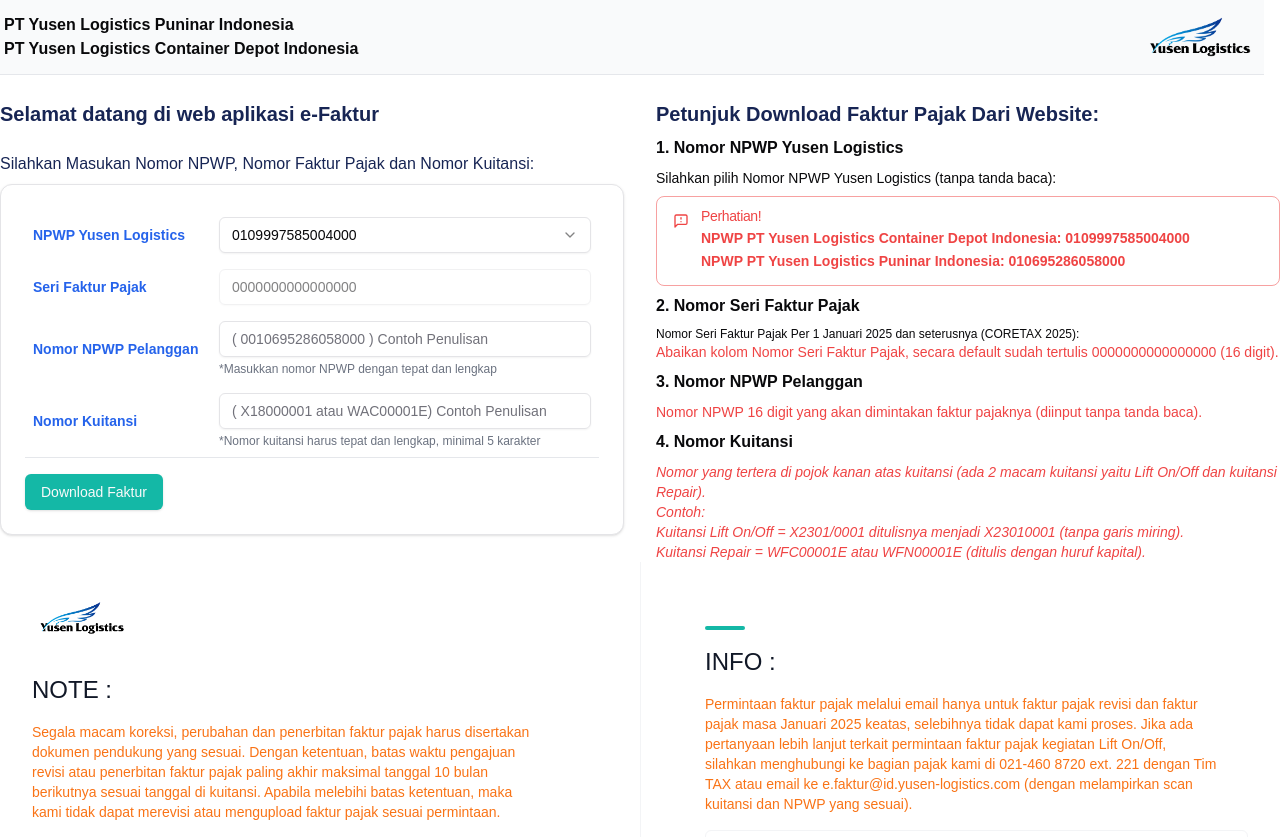
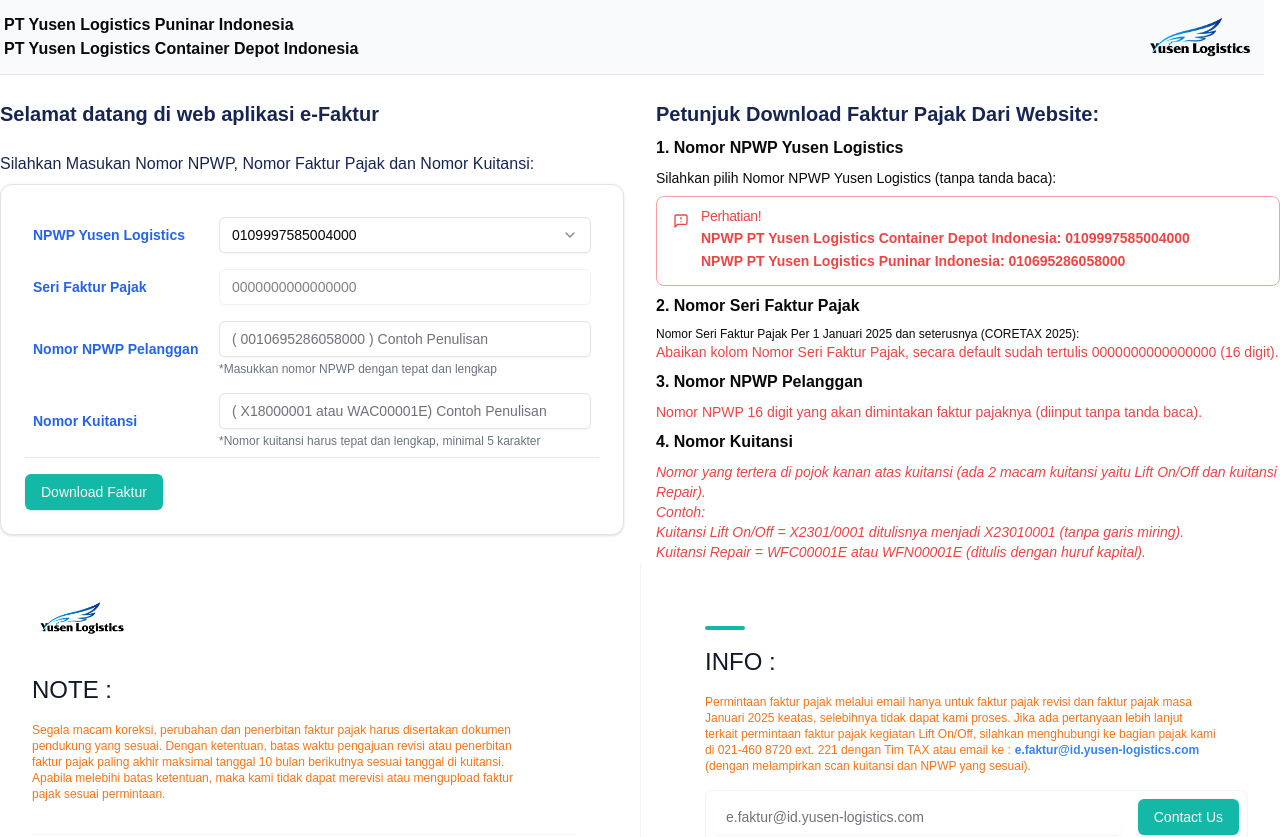
Before and after one commit to caturhidayat/fp-finder, a Next.js app: page / in a window 1280 px wide. Shown: the top 837 px of the page. Built offline with nearby package versions, Linux system fonts and the light colour scheme.

Commit message:
fix(app): fix matching download filename and refine UI WIP

```diff
--- a/app/api/download/route.ts
+++ b/app/api/download/route.ts
@@ -6,7 +6,8 @@
 
 export async function POST(request: NextRequest) {
   try {
-    const { npwpPelanggan, nomorKuitansi } = await request.json();
+    const { npwpYusen, nomorSeri, npwpPelanggan, nomorKuitansi } =
+      await request.json();
 
     if (!npwpPelanggan || !nomorKuitansi) {
       return NextResponse.json(
@@ -16,7 +17,7 @@
     }
 
     // Normalize the receipt number by removing any potential spaces and converting to lowercase
-    const normalizedReceiptNumber = nomorKuitansi.trim().toLowerCase();
+    const normalizedReceiptNumber = nomorKuitansi.trim().toUpperCase();
 
     // Ensure minimum length for security
     if (normalizedReceiptNumber.length < 5) {
@@ -26,8 +27,12 @@
       );
     }
 
+    // Compose file name
+    const fileNameCompose = `${npwpYusen}-${nomorSeri}-${npwpPelanggan}-${normalizedReceiptNumber}.pdf`;
+    console.log("fileName Compose", fileNameCompose);
+
     const client = new Client();
-    client.ftp.verbose = true;
+    // client.ftp.verbose = true;
 
     try {
       // Connect to FTP server
@@ -45,13 +50,15 @@
       const files = await client.list();
 
       // Log for debugging
-      console.log(`Searching for files with NPWP: ${npwpPelanggan} and Receipt: ${normalizedReceiptNumber}`);
-      console.log(`Found ${files.length} total files in directory`);
+      // console.log(
+      //   `Searching for files with NPWP: ${npwpPelanggan} and Receipt: ${normalizedReceiptNumber}`
+      // );
+      // console.log(`Found ${files.length} total files in directory`);
 
       // Find files with exact matches for both NPWP and receipt number
       const matchingFiles = files.filter((file) => {
         // First, check if the file contains the NPWP
-        if (!file.name.includes(npwpPelanggan)) {
+        if (!file.name.includes(fileNameCompose)) {
           return false;
         }
 
@@ -60,7 +67,7 @@
 
         // Method 1: Split by separators and check for exact match
         const parts = filename.split(/[-_\s.]/);
-        const hasExactMatch = parts.some(part => {
+        const hasExactMatch = parts.some((part) => {
           const normalizedPart = part.trim();
           return normalizedPart === normalizedReceiptNumber;
         });
@@ -68,13 +75,20 @@
         // Method 2: Use regex pattern to find receipt number
         // This can be customized based on the file naming convention
         // For example, if receipt numbers are always preceded by a specific pattern
-        const receiptPattern = new RegExp(`[^a-z0-9]${normalizedReceiptNumber}[^a-z0-9]|^${normalizedReceiptNumber}[^a-z0-9]|[^a-z0-9]${normalizedReceiptNumber}$|^${normalizedReceiptNumber}$`, 'i');
+        const receiptPattern = new RegExp(
+          `[^a-z0-9]${normalizedReceiptNumber}[^a-z0-9]|^${normalizedReceiptNumber}[^a-z0-9]|[^a-z0-9]${normalizedReceiptNumber}$|^${normalizedReceiptNumber}$`,
+          "i"
+        );
         const hasRegexMatch = receiptPattern.test(filename);
 
         // If we found a match, log it for debugging
         if (hasExactMatch || hasRegexMatch) {
           console.log(`Found matching file: ${file.name}`);
-          console.log(`Match method: ${hasExactMatch ? 'Exact part match' : 'Regex pattern match'}`);
+          console.log(
+            `Match method: ${
+              hasExactMatch ? "Exact part match" : "Regex pattern match"
+            }`
+          );
         }
 
         // Return true if either method finds a match
@@ -86,7 +100,10 @@
       if (matchingFiles.length === 0) {
         client.close();
         return NextResponse.json(
-          { error: "Faktur tidak ditemukan. Pastikan nomor NPWP dan nomor kuitansi sudah benar dan lengkap." },
+          {
+            error:
+              "Faktur tidak ditemukan. Pastikan nomor NPWP dan nomor kuitansi sudah benar dan lengkap.",
+          },
           { status: 404 }
         );
       }
--- a/app/faktur/finder/RefreshButton.tsx
+++ b/app/faktur/finder/RefreshButton.tsx
@@ -2,9 +2,15 @@
 
 import { Button } from "@/components/ui/button";
 import { useRouter } from "next/navigation";
+import { useState } from "react";
 
 export default function RefreshButton() {
+  const [isLoading, setIsLoading] = useState(false);
   const router = useRouter();
 
-  return <Button className="bg-violet-600 hover:bg-violet-500 text-white" onClick={() => router.refresh()}>Refresh Data</Button>;
+  return <Button className="bg-violet-600 hover:bg-violet-500 text-white" onClick={ async () => {
+    setIsLoading(true);
+    await router.refresh();
+    setIsLoading(false);
+  }} disabled={isLoading}>{isLoading ? "Loading..." : "Refresh Data"}</Button>;
 }
--- a/components/Footer.tsx
+++ b/components/Footer.tsx
@@ -1,4 +1,4 @@
-'use client';
+"use client";
 
 import Image from "next/image";
 import { Button } from "./ui/button";
@@ -26,15 +26,17 @@
                 <div>
                   <h2 className="text-2xl font-medium text-gray-900">INFO :</h2>
 
-                  <p className="mt-4 max-w-lg text-orange-500 text-sm">
+                  <p className="mt-4 max-w-lg text-orange-500 text-xs">
                     Permintaan faktur pajak melalui email hanya untuk faktur
                     pajak revisi dan faktur pajak masa Januari 2025 keatas,
                     selebihnya tidak dapat kami proses. Jika ada pertanyaan
                     lebih lanjut terkait permintaan faktur pajak kegiatan Lift
                     On/Off, silahkan menghubungi ke bagian pajak kami di 021-460
-                    8720 ext. 221 dengan Tim TAX atau email ke
-                    e.faktur@id.yusen-logistics.com (dengan melampirkan scan
-                    kuitansi dan NPWP yang sesuai).
+                    8720 ext. 221 dengan Tim TAX atau email ke :
+                    <strong className="text-blue-500 hover:text-blue-600 pl-1">
+                      e.faktur@id.yusen-logistics.com
+                    </strong>{" "}
+                    (dengan melampirkan scan kuitansi dan NPWP yang sesuai).
                   </p>
                 </div>
 
@@ -82,7 +84,7 @@
                 <div>
                   <h2 className="text-2xl font-medium text-gray-900">NOTE :</h2>
 
-                  <p className="mt-4 max-w-lg text-orange-500 text-sm">
+                  <p className="mt-4 max-w-lg text-orange-500 text-xs">
                     Segala macam koreksi, perubahan dan penerbitan faktur pajak
                     harus disertakan dokumen pendukung yang sesuai. Dengan
                     ketentuan, batas waktu pengajuan revisi atau penerbitan
--- a/components/FormSubmit.tsx
+++ b/components/FormSubmit.tsx
@@ -16,6 +16,7 @@
 
 export default function FormSubmit() {
   const [npwpYusen, setNpwpYusen] = useState("0109997585004000");
+  const [nomorSeri, setNomorSeri] = useState("0000000000000000");
   const [npwpPelanggan, setNpwpPelanggan] = useState("");
   const [nomorKuitansi, setNomorKuitansi] = useState("");
   const [loading, setLoading] = useState(false);
@@ -24,6 +25,11 @@
 
   const handleDownloadFaktur = async (e: React.FormEvent) => {
     e.preventDefault();
+
+    if(!npwpYusen) {
+      setError("NPWP Yusen harus diisi");
+      return;
+    }
 
     if (!npwpPelanggan) {
       setError("NPWP Pelanggan harus diisi");
@@ -37,6 +43,9 @@
 
     // Validate that the input is exactly as expected
     // Remove any spaces from the input
+    const trimmedNpwpYusen = npwpYusen.trim()
+    const trimmedNomorSeri = nomorSeri.trim()
+    const trimmedNpwpPelanggan = npwpPelanggan.trim()
     const trimmedNomorKuitansi = nomorKuitansi.trim();
 
     // Check if the receipt number matches expected format (can be customized)
@@ -57,7 +66,9 @@
           "Content-Type": "application/json",
         },
         body: JSON.stringify({
-          npwpPelanggan: npwpPelanggan.trim(),
+          npwpYusen: trimmedNpwpYusen,
+          nomorSeri: trimmedNomorSeri,
+          npwpPelanggan: trimmedNpwpPelanggan,
           nomorKuitansi: trimmedNomorKuitansi,
         }),
       });
@@ -88,7 +99,7 @@
       window.URL.revokeObjectURL(url);
       document.body.removeChild(link);
 
-      setSuccess(`Faktur berhasil diunduh 🎉: ${filename}`);
+      setSuccess(`Faktur berhasil diunduh : ${filename} 🎉`);
     } catch (err) {
       setError(
         err instanceof Error
@@ -138,8 +149,9 @@
           <div className="col-span-8">
             <Input
               id="nomor-seri"
-              defaultValue="0000000000000000"
+              defaultValue={nomorSeri}
               className="bg-white"
+              onChange={(e) => setNomorSeri(e.target.value)}
               disabled
             />
           </div>
```
